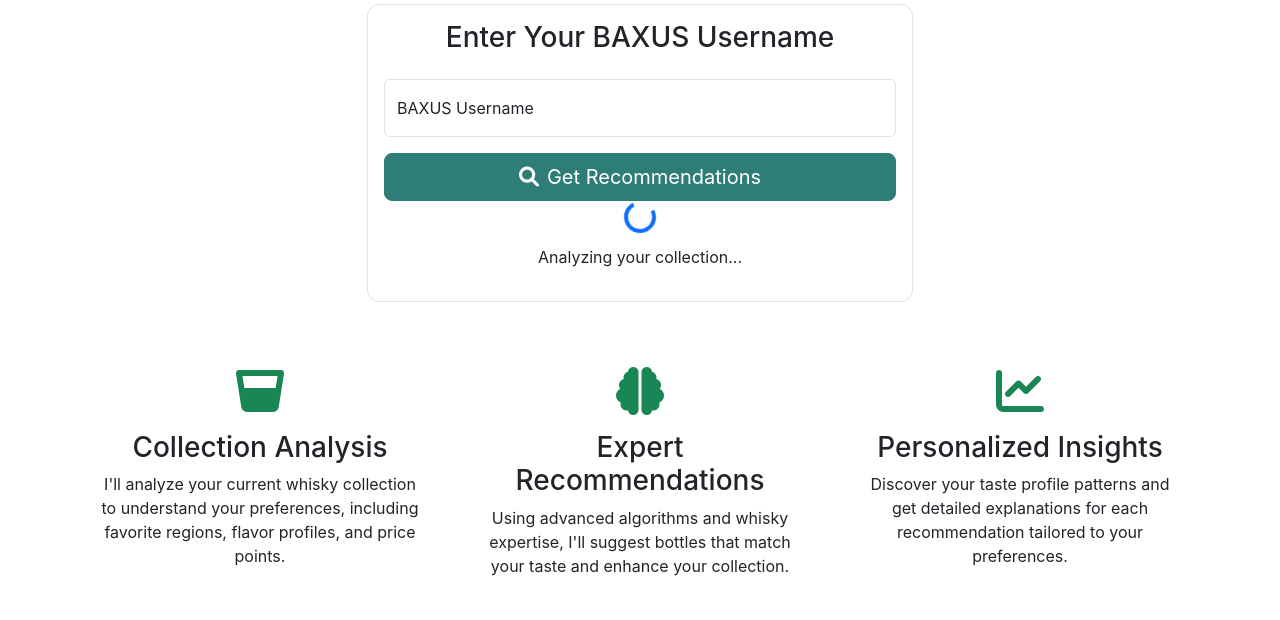
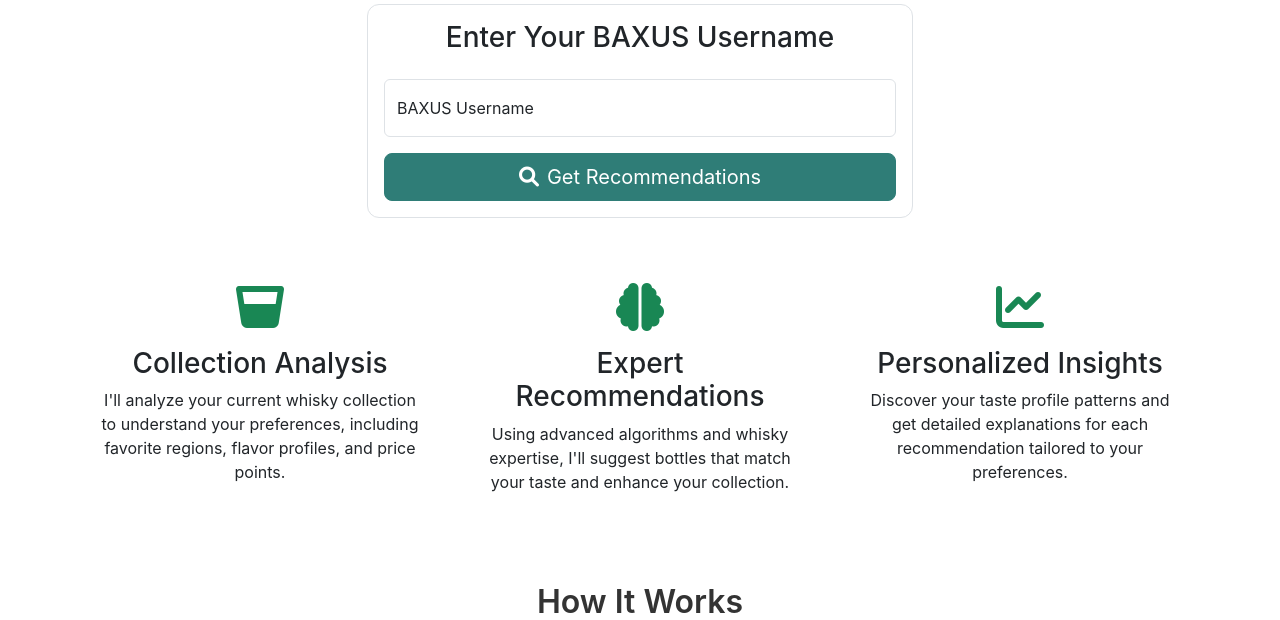
Before and after one commit to realshashi/AI-Agent-BOB, a Flask app: page / in a window 1280 px wide. Shown: the part 238-858 px from the top of the page. Run offline with Flask 3, Linux system fonts and the light colour scheme.

Commit message:
Improve the user experience by only showing the loading indicator when active
Hides the loading spinner on initial page load and shows it only on form submission by modifying CSS and main.js.

Replit-Commit-Author: Agent
Replit-Commit-Session-Id: e08a6c27-d22a-4ec2-879f-3a8b5591f190
Replit-Commit-Screenshot-Url: https://storage.googleapis.com/screenshot-production-us-central1/d2285d81-6756-4c3d-b9ef-1dd3171e58b9/86384dd6-877d-415e-bc11-a792890c42a0.jpg

```diff
--- a/static/css/main.css
+++ b/static/css/main.css
@@ -178,6 +178,14 @@ h2:after {
     box-shadow: 0 2px 5px rgba(0, 0, 0, 0.05);
 }
 
+/* Loading spinner styling */
+.loading-spinner {
+    display: none;
+    text-align: center;
+    padding: 1rem 0;
+    margin-top: 1rem;
+}
+
 /* Responsive adjustments */
 @media (max-width: 768px) {
     .bottle-image {
--- a/static/js/main.js
+++ b/static/js/main.js
@@ -1,6 +1,12 @@
 // Main JS file for Bob the Whisky Expert
 
 document.addEventListener('DOMContentLoaded', function() {
+    // Ensure loading spinner is hidden on page load
+    const loadingSpinner = document.getElementById('loading-spinner');
+    if (loadingSpinner) {
+        loadingSpinner.style.display = 'none';
+    }
+
     // Form validation
     const usernameForm = document.getElementById('username-form');
     if (usernameForm) {
@@ -12,8 +18,7 @@ document.addEventListener('DOMContentLoaded', function() {
                 return;
             }
 
-            // Show loading spinner
-            const loadingSpinner = document.getElementById('loading-spinner');
+            // Show loading spinner only when submitting the form
             if (loadingSpinner) {
                 loadingSpinner.style.display = 'block';
             }
```
